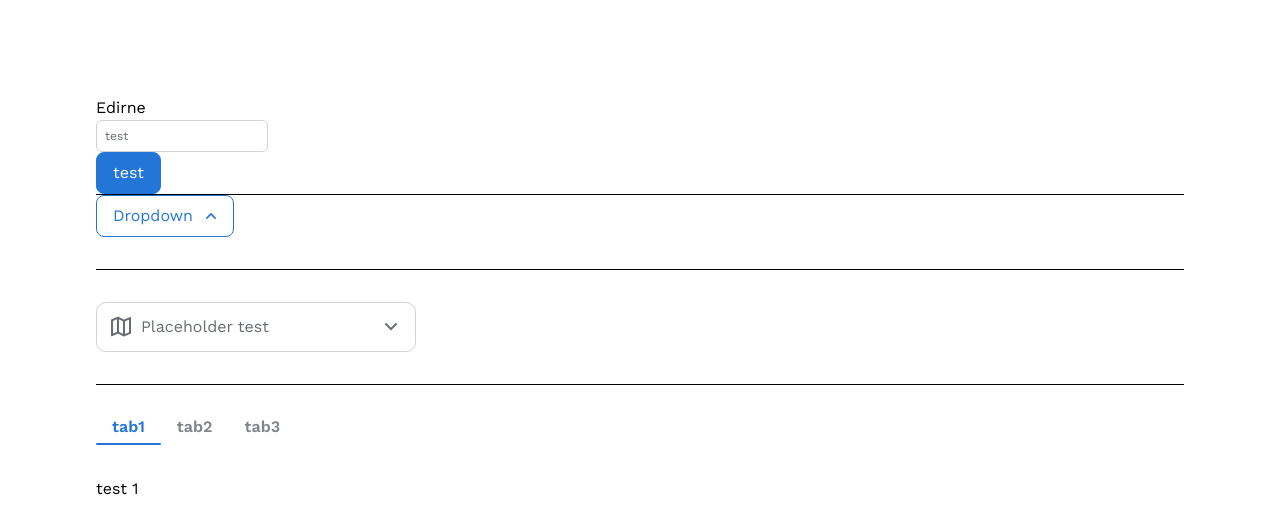
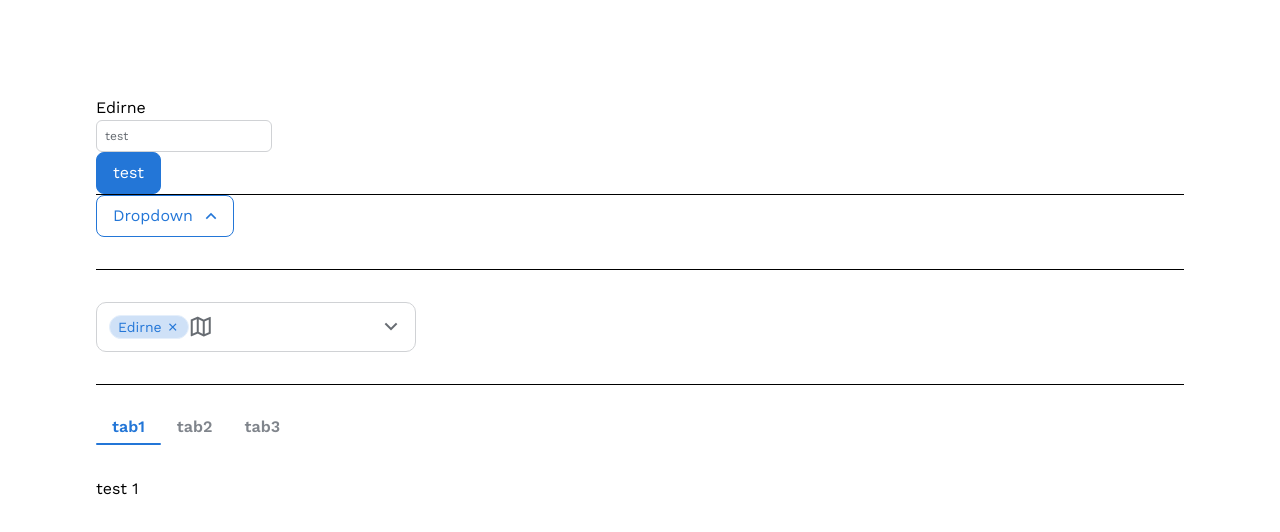
Before and after one commit to LUI-UI/lui-vue-old, a Vue app: page / in a window 1280 px wide. Shown: the top 532 px of the page. Built offline with nearby package versions, Linux system fonts and the light colour scheme; what tailwind-safelist-generator would draw is missing.

Commit message:
feat: add aria attributes for a11n

```diff
--- a/src/components/Input/LuiInput.vue
+++ b/src/components/Input/LuiInput.vue
@@ -1,6 +1,9 @@
 <template>
-  <div :class="attrClasses">
-    <div :class="[parentClasses]">
+  <div
+    :class="attrClasses"
+    class="w-max"
+  >
+    <div :class="parentClasses">
       <lui-icon
         v-if="prepend !== 'none'"
         :name="prepend"
@@ -121,6 +124,7 @@ export default {
         fontSize: props.size === 'sm' ? 'text-xs' : 'text-base',
         lineHeight: props.size === 'sm' ? 'leading-4.5' : 'leading-6',
         fontColor: 'placeholder-secondary-400 text-secondary-600',
+        width: 'w-44'
       }
       const stateClasses = {
         focus: {
--- a/src/components/Select/LuiSelect.vue
+++ b/src/components/Select/LuiSelect.vue
@@ -6,9 +6,10 @@
     >Label</label> -->
     <div>
       <button
-        id="exp_button"
+        type="button"
         aria-haspopup="listbox"
         aria-labelledby="exp_elem exp_button"
+        :aria-expanded="optionsActive"
         :class="computedClasses.button"
         v-bind="$attrs"
         @click.stop="optionsActive = !optionsActive"
@@ -47,16 +48,16 @@
       </button>
       <ul
         v-show="optionsActive"
-        id="exp_elem_list"
-        tabindex="1"
+        tabindex="-1"
         role="listbox"
         aria-labelledby="exp_elem"
+        :aria-activedescendant="selectedOption"
         :class="computedClasses.options"
         @keydown.stop="handleOptionsKeyEvents($event)"
       >
         <lui-option
           v-for="(option, i) in options"
-          id="exp_elem_Np"
+          :id="option.text"
           :ref="(el) => (optionsRef[i] = el)"
           :key="i"
           tabindex="-1"
@@ -122,9 +123,13 @@ export default {
   inheritAttrs: false,
   props: {
     //UniqField(v-fors etc.),seperatedButton,
-    //keyEvents(a11n), optionsGroup,onChange,defaultValue
+    //optionsGroup,onChange,defaultValue
     //label, description
     //should we handle chips disable states ?
+    // max height ?, open options according pozisition on page.
+    // check icon on selected option
+    // dynamic selec button arrow icons.
+    // check all aria attrs
     options: {
       type: Array,
       default: () => [],
@@ -177,6 +182,15 @@ export default {
 
     provide('parentProps', parentProps.value)
 
+    if(props.modelValue !== '') {
+      const initalValue = ref(props.modelValue)
+      if(!props.multiple) {
+        selectedOption.value = initalValue
+      }else {
+        selectedOptions.value.push({text:initalValue.value, value:59})
+      }
+    }
+
     onMounted(() => {
       document.addEventListener('click', closeSelect)
     })
@@ -211,6 +225,7 @@ export default {
         } else {
           emit('update:modelValue', option[props.textField])
           selectedOption.value = option[props.textField]
+          optionsActive.value = false
         }
       }
     }
```
